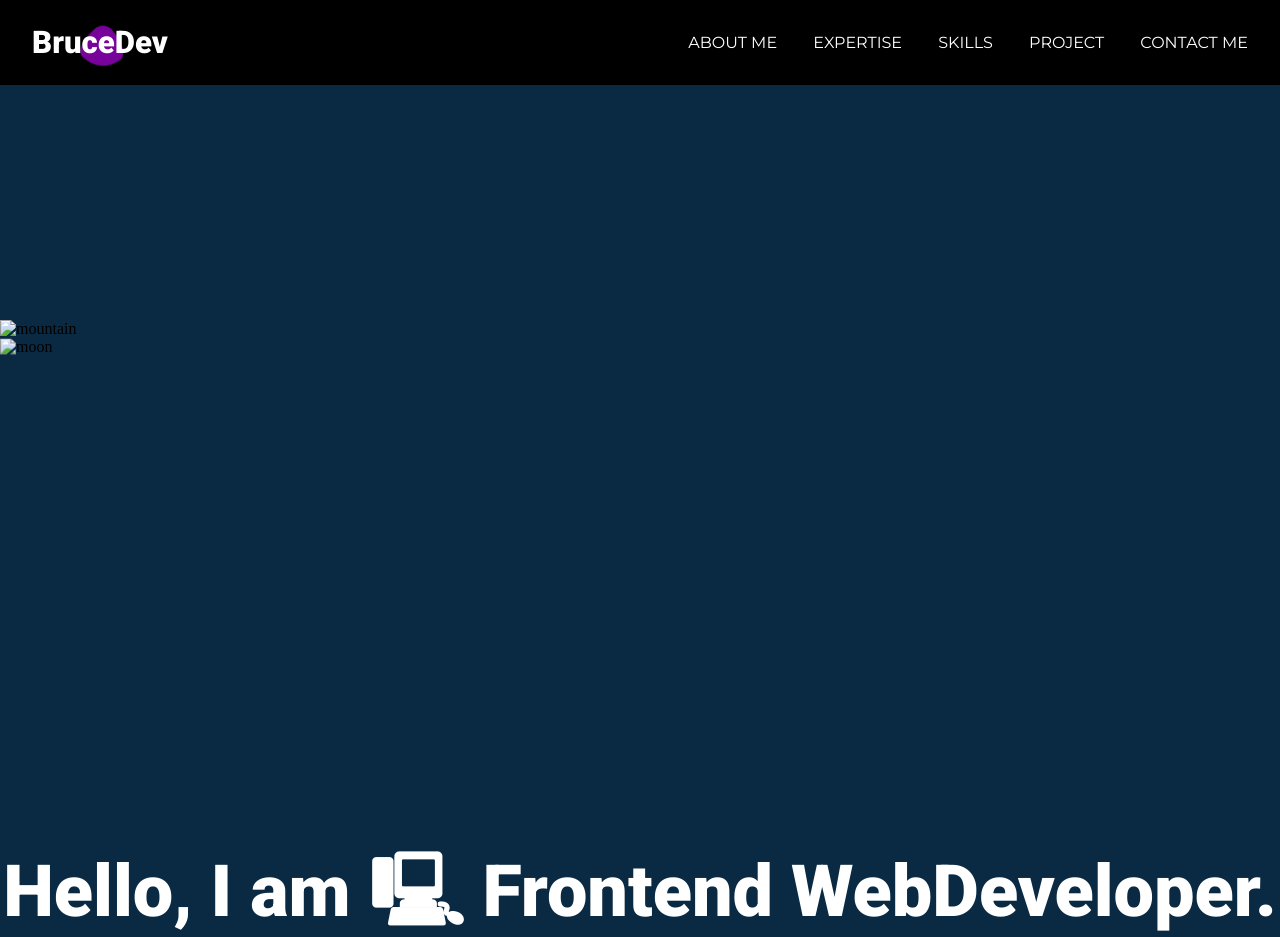
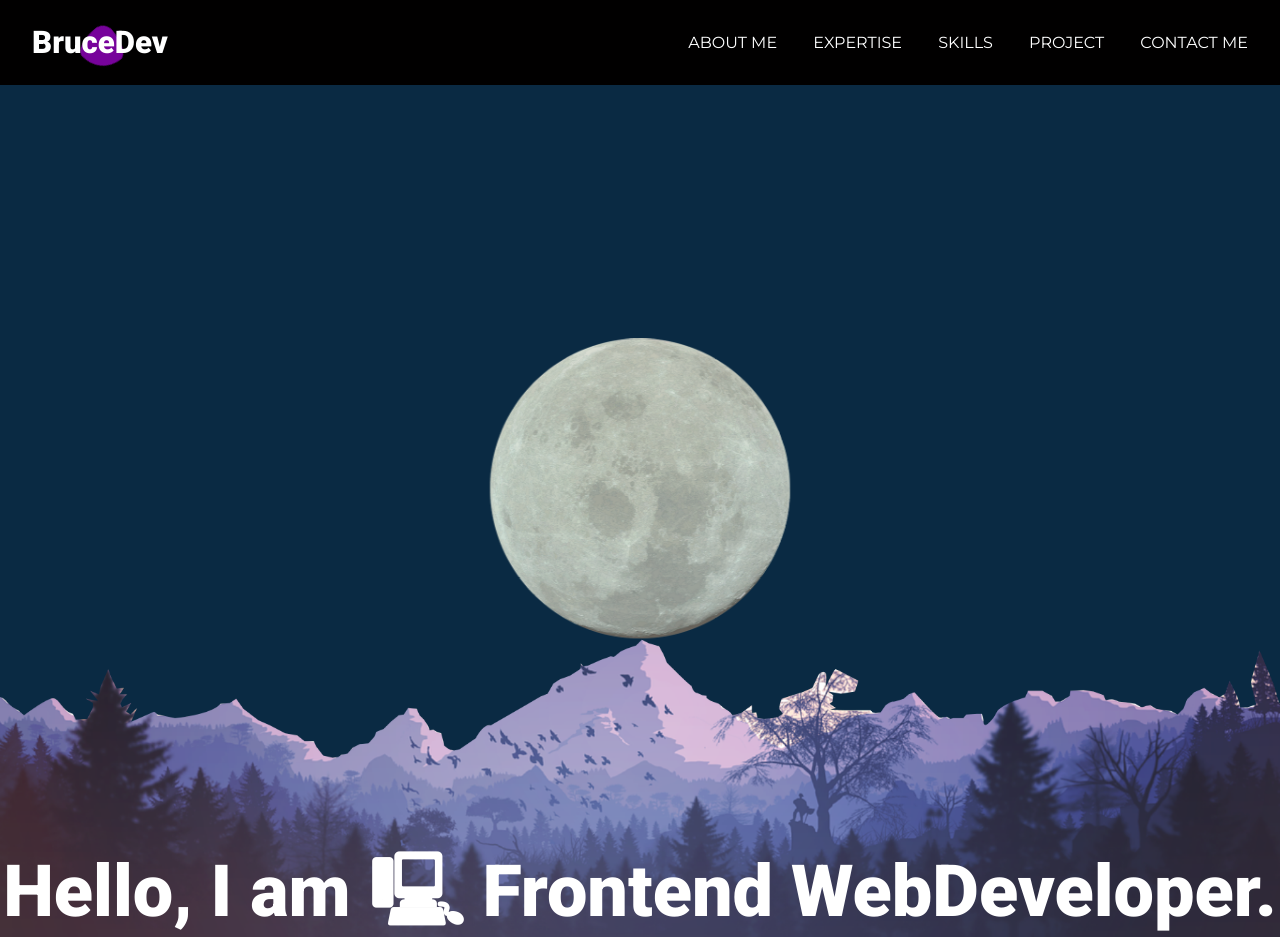
Before and after one commit to bmpandrada/myportfolio, a plain HTML site: page index.html in a window 1280 px wide. Shown: the top 937 px of the page. Drawn offline with Linux system fonts and the light colour scheme; the site is published under a folder, as on GitHub Pages, so addresses that start at the root find nothing.

Commit message:
Update index.html

```diff
--- a/index.html
+++ b/index.html
@@ -47,9 +47,9 @@
     <div class="home">
         <div class="max-width">
             <section>
-                <img src="/vibpic/moon.png" alt="moon" id="moon" width="70px" class="moon">
-                <img src="/vibpic/sun-gfdb31d926_1280.png" alt="sun" id="sun" width="70px" class="sun">
-                <img src="/vibpic/bndk.png" alt="mountain" id="mountain">
+                <img src="vibpic/moon.png" alt="moon" id="moon" width="70px" class="moon">
+                <img src="vibpic/sun-gfdb31d926_1280.png" alt="sun" id="sun" width="70px" class="sun">
+                <img src="vibpic/bndk.png" alt="mountain" id="mountain">
                 <h1 class="content"></h1>
                 <div class="max-width">
             <div class="home-content">
```
